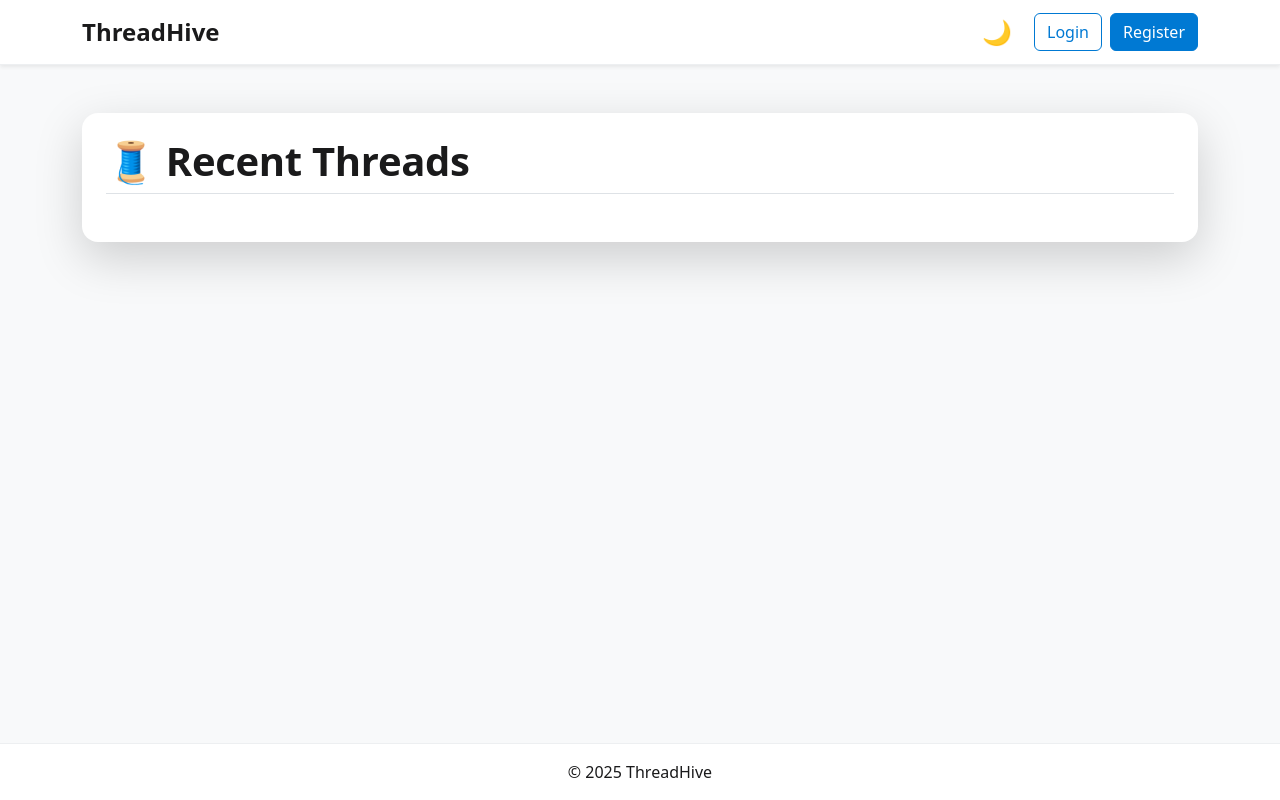
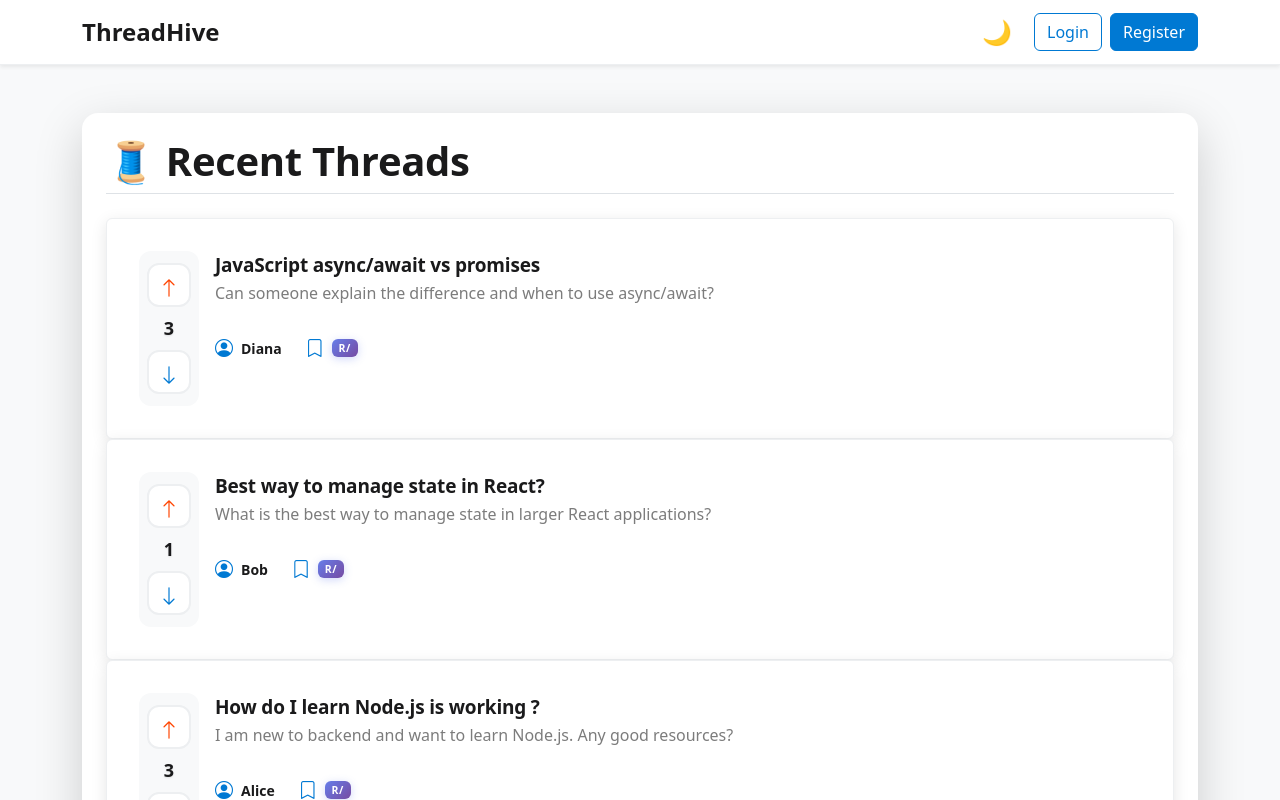
Before and after one commit to Seema-Deshpande/2026-05-09-React-2, a React (Vite) app: page / in a window 1280 px wide. Built offline with nearby package versions, Linux system fonts and the light colour scheme.

Commit message:
Display thread list

```diff
--- a/src/components/ThreadList/ThreadCard.jsx
+++ b/src/components/ThreadList/ThreadCard.jsx
@@ -3,7 +3,11 @@ import { Card, Button, Col, Row, Stack } from "react-bootstrap";
 import VoteButtons from '../Shared/VoteButtons';
 import './ThreadCard.css';
 
-export default function ThreadCard({ thread, goBack }) {
+export default function ThreadCard({
+  thread,
+  goBack,
+  homePage
+ }) {
   const voteCount = thread.upvotedBy.length - thread.downvotedBy.length;
 
   const handleUpvote = async () => {
@@ -17,6 +21,7 @@ export default function ThreadCard({ thread, goBack }) {
   return (
     <Card className="single-thread-card">
       <Card.Body>
+        { !homePage &&
         <Button
           onClick={goBack}
           variant="link"
@@ -25,7 +30,7 @@ export default function ThreadCard({ thread, goBack }) {
         >
           <i className="bi bi-arrow-left me-2"></i>Back to Home
         </Button>
-
+        }
         <Row className="g-3">
           {/* Voting UI */}
           <Col xs="auto">
--- a/src/components/ThreadList/ThreadList.jsx
+++ b/src/components/ThreadList/ThreadList.jsx
@@ -1,5 +1,6 @@
 import { Container } from "react-bootstrap";
 import './ThreadList.css';
+import ThreadCard from "./ThreadCard";
 
 export default function ThreadList({ threads, onSelect }) {
   const handleUpvote = () => {
@@ -11,7 +12,15 @@ export default function ThreadList({ threads, onSelect }) {
 
   return (
     <Container fluid className="px-0">
-      {/* Your Code Here  */}
+      {threads.map((thread)=>{
+        return (
+          <ThreadCard
+            key={thread._id}
+            thread={thread}
+            homePage
+          />
+        )
+      })}
     </Container>
   );
 }
--- a/src/pages/User/Home.jsx
+++ b/src/pages/User/Home.jsx
@@ -23,7 +23,7 @@ export default function Home() {
         <h1 className="home-title mb-4 display-6 fw-semibold border-bottom pb-2">
           🧵 Recent Threads
         </h1>
-        {/* Your Code Here  */}
+        <ThreadList threads={recentThreads}  />
       </Card>
     </Container>
   );
```
Also changed, not shown: src/components/Footer/Footer.jsx (+9 -1 lines), 1 other file (tests, documents, lock files or other folders).
